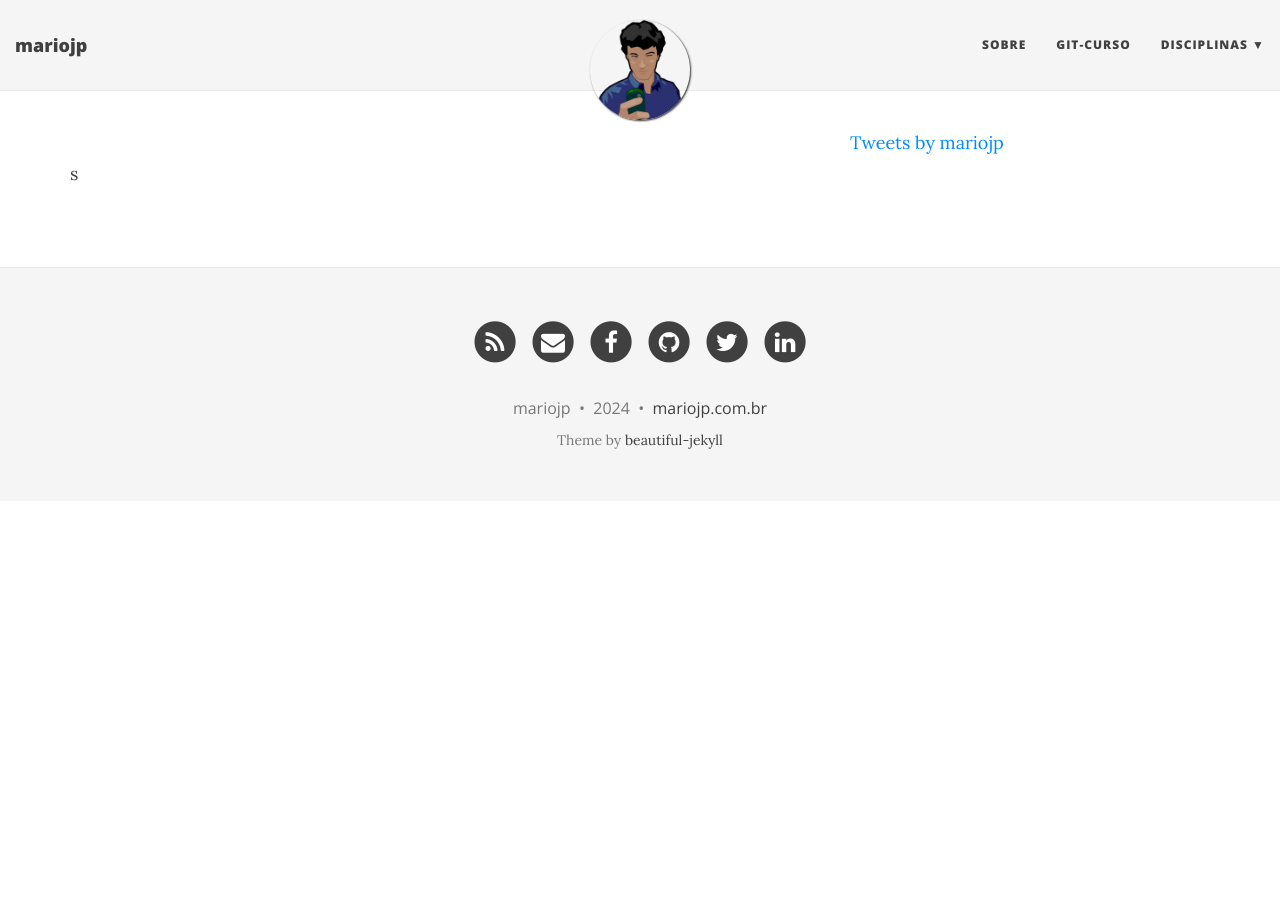
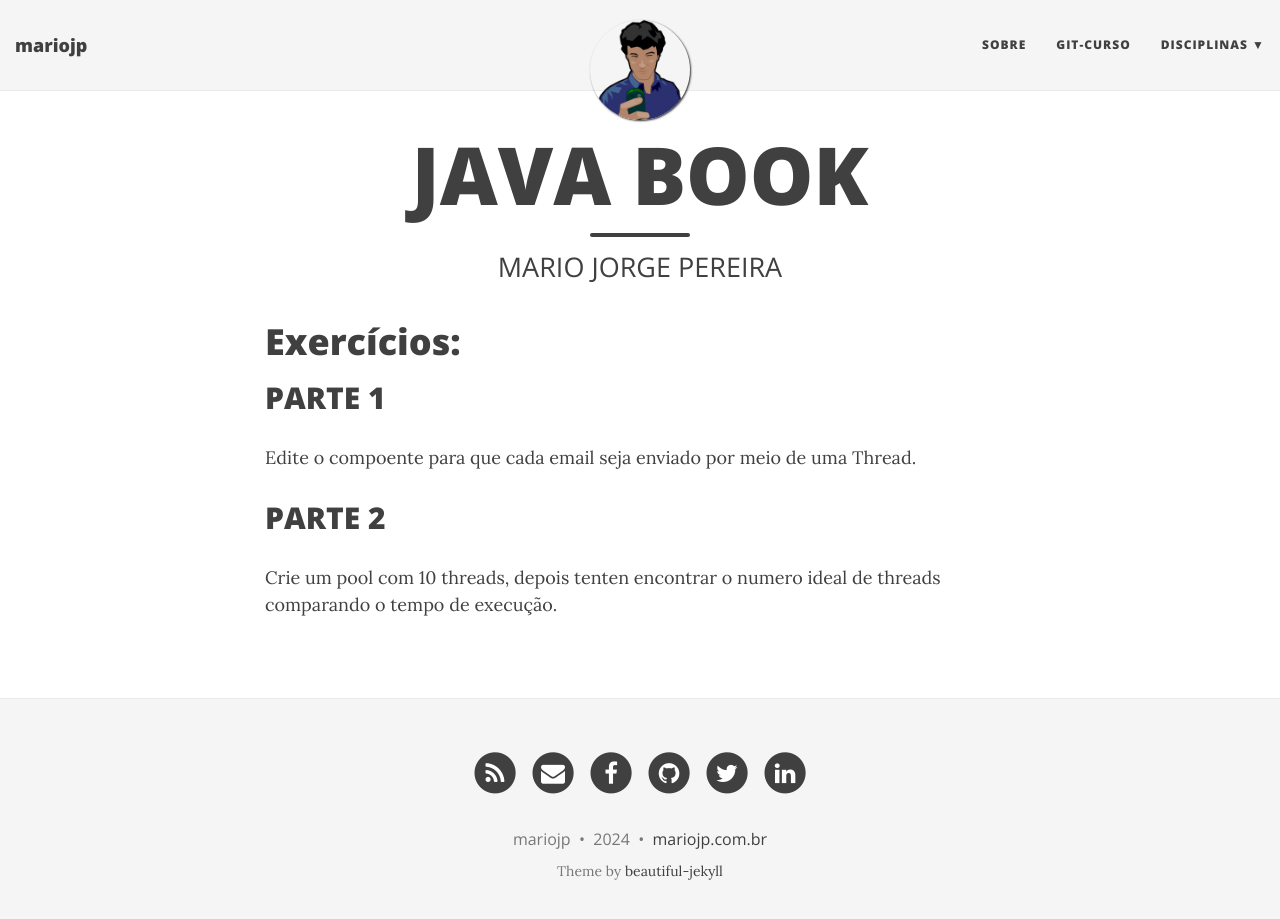
Before and after one commit to mariojp/mariojp.github.io, a Jekyll site: the page built from book-java/atividade-3.md, in a window 1280 px wide and 932 px high. Shown: the top 919 px of the window. Built offline with Jekyll 4.4.1, drawn with Linux system fonts in a browser that asks for light colours; nearby versions of some CDN libraries; our own code applies the rules of GitHub Pages for plain Markdown files; comment, search, counter and statistics services are not loaded.

Commit message:
Update atividade-3.md

```diff
--- a/book-java/atividade-3.md
+++ b/book-java/atividade-3.md
@@ -1 +1,17 @@
-s
+---
+layout: disciplina
+title: JAVA BOOK
+subtitle: MARIO JORGE PEREIRA
+published: true
+---
+
+# Exercícios:
+
+
+## PARTE 1
+
+Edite o compoente para que cada email seja enviado por meio de uma Thread.
+
+## PARTE 2
+
+Crie um pool com 10 threads, depois tenten encontrar o numero ideal de threads comparando o tempo de execução.
```
